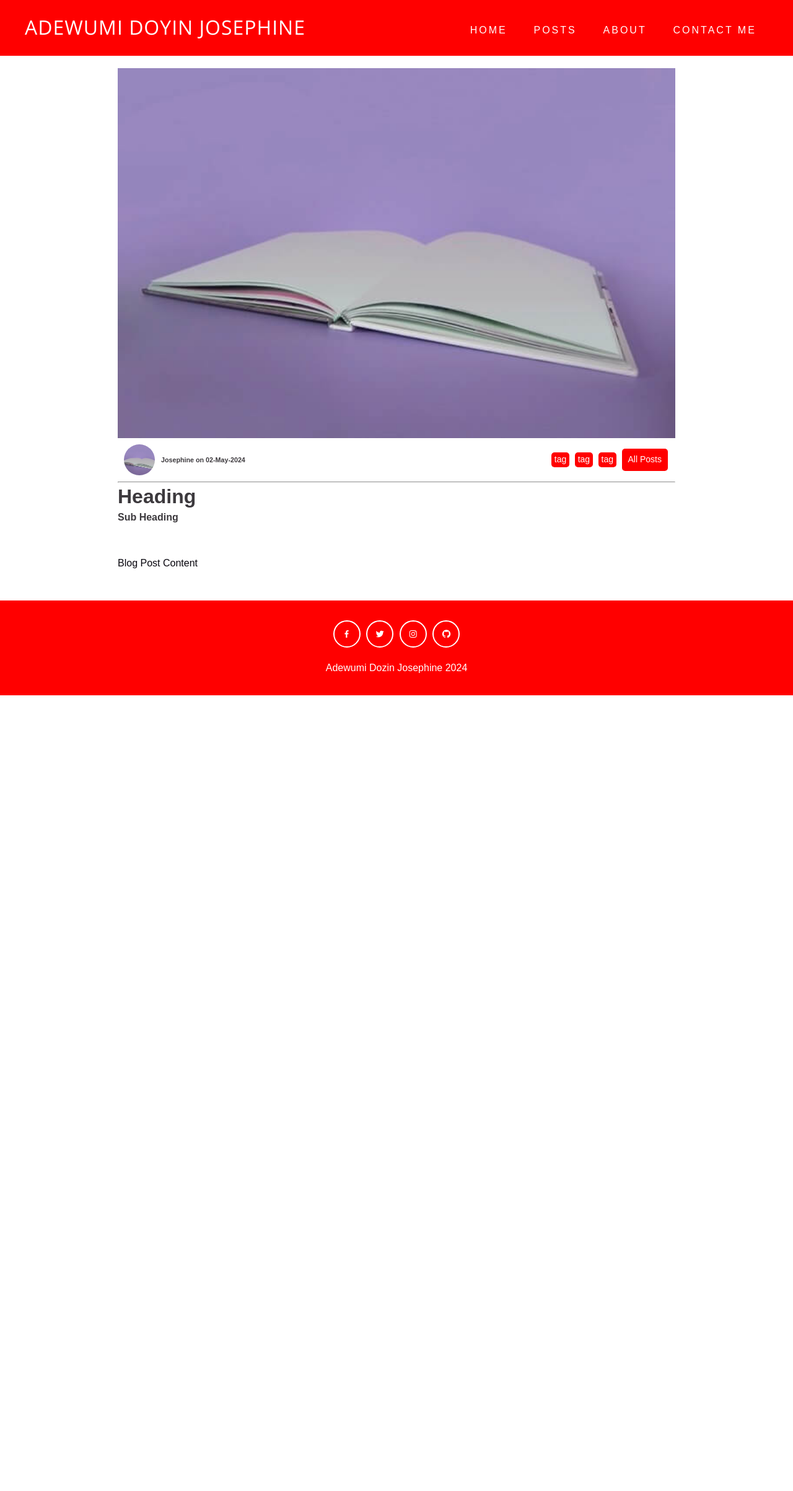
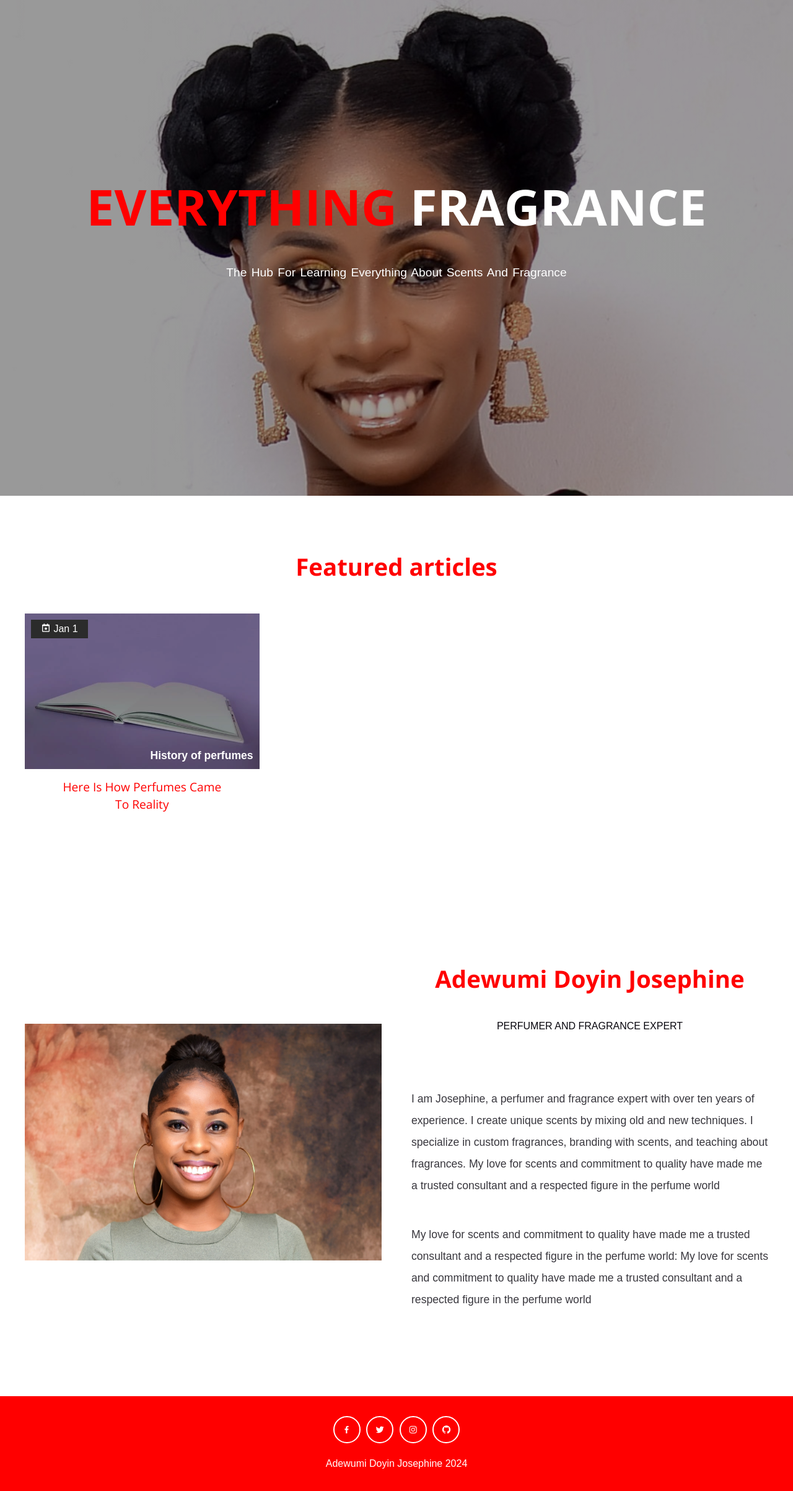
Before and after one commit to josseycodes1/Dynamic-Django-Blogsite, a Django app: page /eachpost/ in a window 1280 px wide. Shown: the whole page at 62% size. Before the commit the page ends 1122 px from the top, so only its background shows below. Run offline with Django 5.2, Linux system fonts and the light colour scheme.

Commit message:
template block and extend commit

```diff
--- a/blogapp/templates/eachpost.html
+++ b/blogapp/templates/blogapp/eachpost.html
@@ -1,3 +1,4 @@
+{% extends "blogapp/index.html" %}
 {% load static %}
 <!DOCTYPE html>
 <html>
@@ -46,28 +47,20 @@
 
     <!-- header -->
 
-    <nav class = "navbar">
-      <div class = "container">
-        <a href = "index.html" class = "navbar-brand">ADEWUMI DOYIN JOSEPHINE</a>
-        <div class = "navbar-nav">
-          <a href = "index.html">HOME</a>
-          <a href = "articles.html">POSTS</a>
-          <a href = "">ABOUT</a>
-          <a href = "">CONTACT ME</a>
-        </div>
-      </div>
-    </nav>
+    {% block header %}
+
+      {% endblock header%}
 
     <!-- end of header -->
 
     <!-- start of post -->
     <div class="post-container">
-        <img class="featured_img" src="images/sample.jpg">
+        <img class="featured_img" src="{% static 'images/sample.jpg' %}">
         <!-- start article details -->
         <div class="article-info">
           <div class="article-info-content display-center">
             <div class="display-center">
-              <img class="author-pic" src="images/sample.jpg" alt="">
+              <img class="author-pic" src="{% static 'images/sample.jpg' %}" alt="">
               <h6>Josephine on 02-May-2024</h6>
             </div>
 
@@ -96,7 +89,7 @@
         <a href = "#"><i class='bx bxl-instagram'></i></a>
         <a href = "#"><i class='bx bxl-github'></i></a>
       </div>
-      <span>Adewumi Dozin Josephine 2024</span>
+      <span>Adewumi Doyin Josephine 2024</span>
     </footer>
     <!-- end of footer -->
 
--- a/blogapp/templates/index.html
+++ b/blogapp/templates/blogapp/index.html
@@ -14,6 +14,7 @@
 
     <!-- header -->
     <header>
+      {% block header %}
       <nav class = "navbar">
         <div class = "container">
           <a href = "index.html" class = "navbar-brand">ADEWUMI DOYIN JOSEPHINE</a>
@@ -25,6 +26,8 @@
           </div>
         </div>
       </nav>
+      {% endblock header%}
+
       <div class = "banner">
         <div class = "container">
           <h1 class = "banner-title">
@@ -47,7 +50,7 @@
           <!-- item -->
           <div class = "featured-item">
             <div class = "featured-img">
-              <img src = "images/sample.jpg" alt = "">
+              <img src = "{% static 'images/sample.jpg' %}" alt = "">
               <span><i class='bx bx-calendar-star'></i> Jan 1</span>
               <span>History of perfumes</span>
             </div>
@@ -66,7 +69,7 @@
       <div class = "container">
         <div class = "about-content">
           <div>
-            <img src = "images/about.jpg" alt = "">
+            <img src = "{% static 'images/about.jpg' %}" alt = "">
           </div>
           <div class = "about-text">
             <div class = "title">
@@ -83,6 +86,7 @@
 
     <!-- footer -->
     <footer>
+      {% block footer %}
       <div class = "social-links">
         <a href = "#"><i class='bx bxl-facebook'></i></a>
         <a href = "#"><i class='bx bxl-twitter'></i></a>
@@ -90,6 +94,7 @@
         <a href = "#"><i class='bx bxl-github'></i></a>
       </div>
       <span>Adewumi Doyin Josephine 2024</span>
+      {% endblock footer%}
     </footer>
     <!-- end of footer -->
 
--- a/blogapp/views.py
+++ b/blogapp/views.py
@@ -3,10 +3,10 @@ from django.shortcuts import render
 # Create your views here.
 
 def home(request):
-    return render(request, 'index.html')
+    return render(request, 'blogapp/index.html')
 
 def eachpost(request):
-    return render(request, 'eachpost.html')
+    return render(request, 'blogapp/eachpost.html')
 
 def allposts(request):
-    return render(request, 'allposts.html')
+    return render(request, 'blogapp/allposts.html')
--- a/blogproject/settings.py
+++ b/blogproject/settings.py
@@ -57,7 +57,7 @@ ROOT_URLCONF = 'blogproject.urls'
 TEMPLATES = [
     {
         'BACKEND': 'django.template.backends.django.DjangoTemplates',
-        'DIRS': [],
+        'DIRS': ['templates'],
         'APP_DIRS': True,
         'OPTIONS': {
             'context_processors': [
```
Also changed, not shown: blogapp/templates/blogapp/allposts.html (renamed from blogapp/templates/allposts.html, +5 -12 lines).
